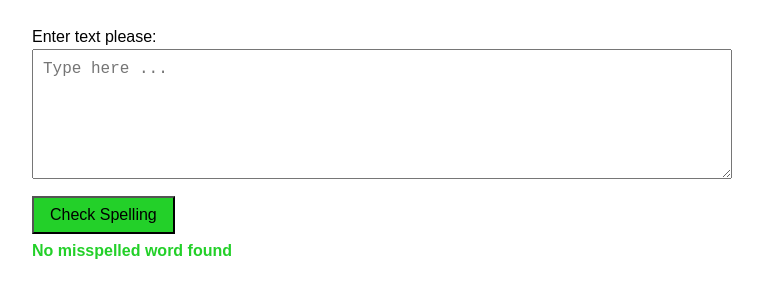
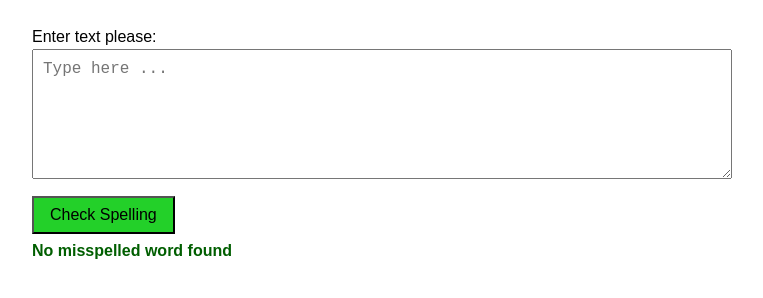
Before and after one commit to HilolaRustam/Spell-checker-project, a website with bundled scripts: page index.html in a window 1280 px wide. Both pictures are taken after a click on the button "Check Spelling". Shown: the part 74-372 px from the top of the page, without its empty margins (258-1021 px from the left). Built offline with nearby package versions, Linux system fonts and the light colour scheme.

Commit message:
color update

```diff
--- a/style.css
+++ b/style.css
@@ -45,6 +45,6 @@ body {
   font-weight: bold;
 }
   .correct {
-    color:rgb(35, 208, 41);
+    color:rgb(0, 94, 0);
     font-weight: bold;
   }
```
